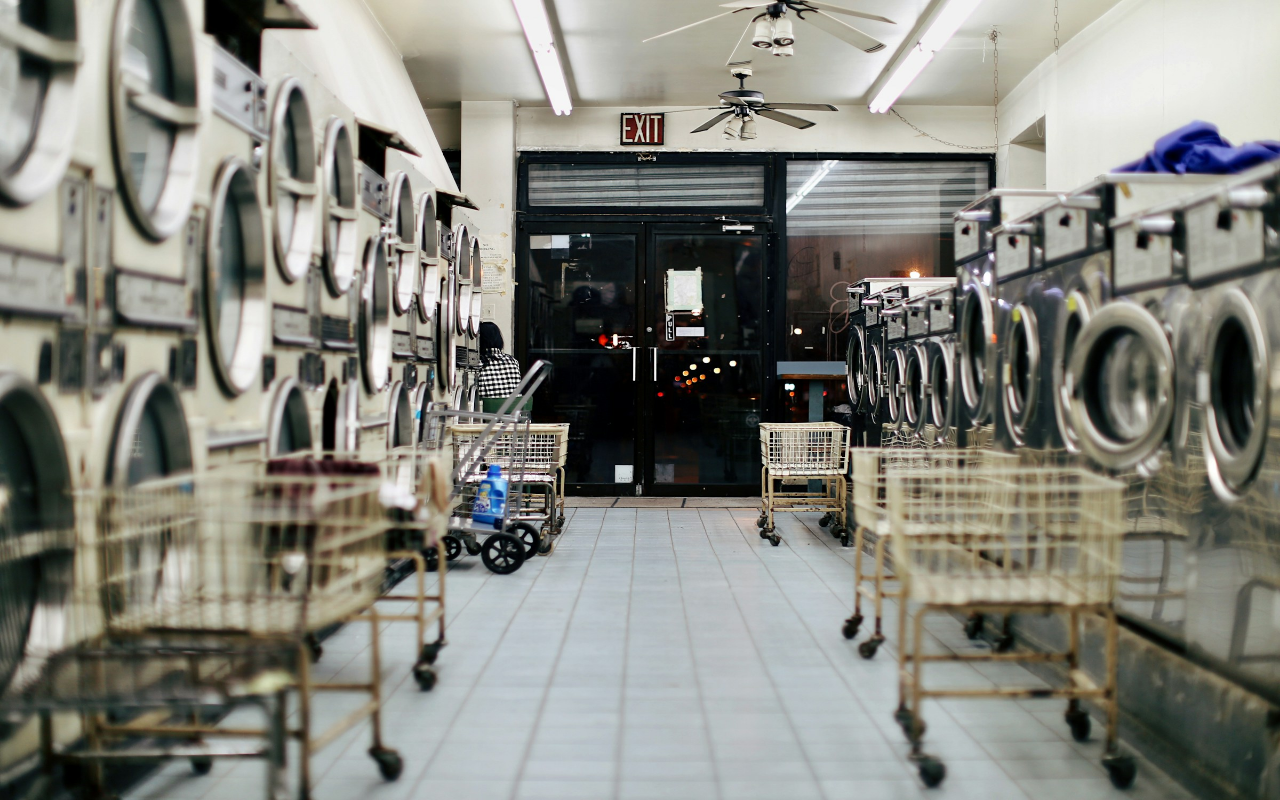
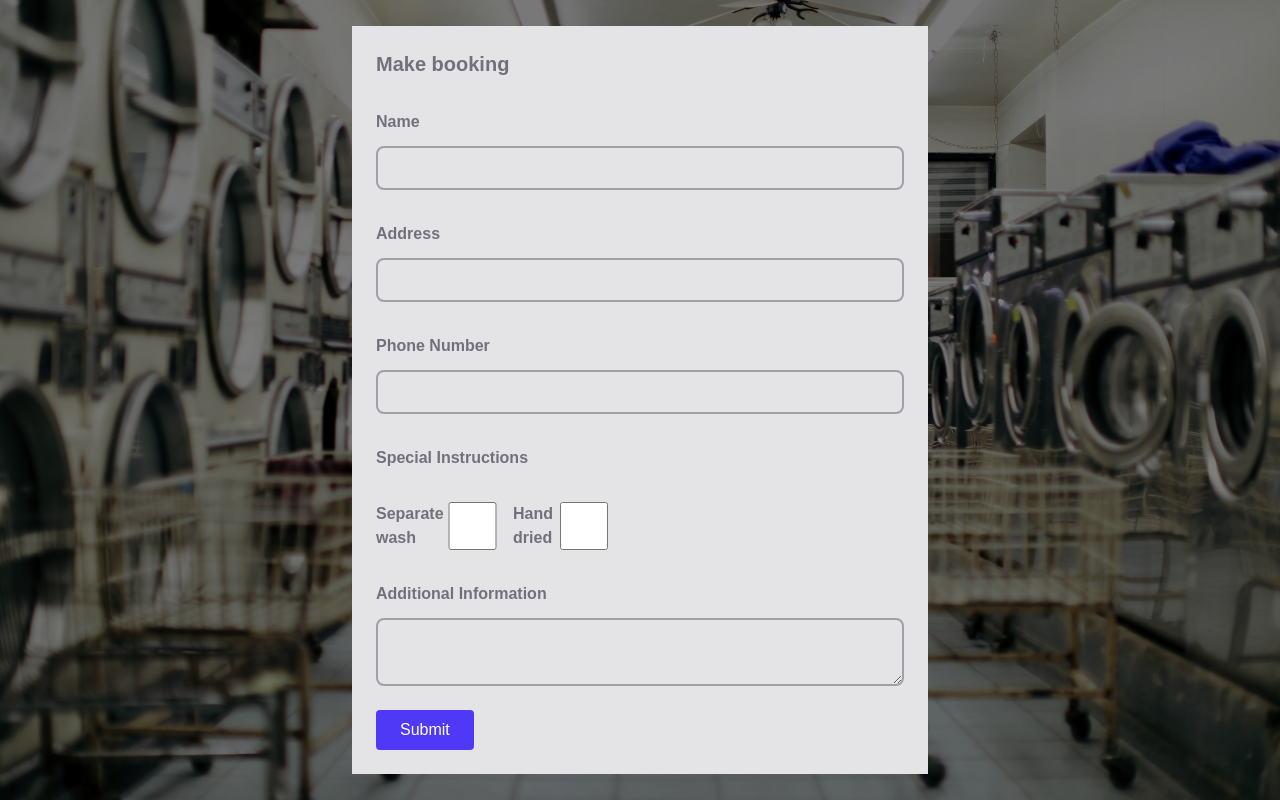
Before and after one commit to iannyFARUE/wachai, a Next.js app: page /dropoff in a window 1280 px wide. Built offline with nearby package versions, Linux system fonts and the light colour scheme.

Commit message:
added dropoff form

```diff
--- a/app/dropoff/page.tsx
+++ b/app/dropoff/page.tsx
@@ -4,8 +4,67 @@ import Image from "next/image";
 
 export default function Dropoff() {
   return (
-    <div className="w-full min-h-screen relative">
+    <div className="w-full min-h-screen relative flex justify-center items-center">
       <Image src={laundromat} fill alt="Landromat" />
+      <div className="bg-black/50 absolute inset-0" />
+      <div className="bg-zinc-200 z-10 absolute px-6 py-6 min-w-xl">
+        <h2 className="font-bold text-zinc-500 text-xl tracking-normal mb-4 max-w-3xl">
+          Make booking
+        </h2>
+        <div className="flex gap-3 flex-col mt-8">
+          <label className="font-semibold text-zinc-500 m-0">Name</label>
+          <input
+            type="text"
+            className="border-2 py-2 w-full rounded-lg border-zinc-400"
+          />
+        </div>
+        <div className="flex gap-3 flex-col mt-8">
+          <label className="font-semibold text-zinc-500 ">Address</label>
+          <input
+            type="text"
+            className="border-2 py-2 w-full rounded-lg border-zinc-400"
+          />
+        </div>
+        <div className="flex gap-3 flex-col mt-8">
+          <label className="font-semibold text-zinc-500 ">Phone Number</label>
+          <input
+            type="text"
+            className="border-2 py-2 w-full rounded-lg border-zinc-400"
+          />
+        </div>
+        <div className="mt-8">
+          <label className="font-semibold text-zinc-500 ">
+            Special Instructions
+          </label>
+          <div className="flex gap-3 mt-8">
+            <div className="flex">
+              <label className="font-semibold text-zinc-500 ">
+                Separate wash
+              </label>
+              <input
+                type="checkbox"
+                className="border-2 py-1 w-full rounded-lg border-zinc-400"
+              />
+            </div>
+            <div className="flex">
+              <label className="font-semibold text-zinc-500 ">Hand dried</label>
+              <input
+                type="checkbox"
+                className="border-2 py-2 w-full rounded-lg border-zinc-400"
+              />
+            </div>
+          </div>
+        </div>
+        <div className="flex gap-3 flex-col mt-8">
+          <label className="font-semibold text-zinc-500 ">
+            Additional Information
+          </label>
+          <textarea className="border-2 py-2 w-full rounded-lg border-zinc-400"></textarea>
+        </div>
+        <button className="bg-indigo-600 text-white px-6 py-2 rounded-sm mt-6 hover:bg-indigo-900">
+          Submit
+        </button>
+      </div>
     </div>
   );
 }
```
